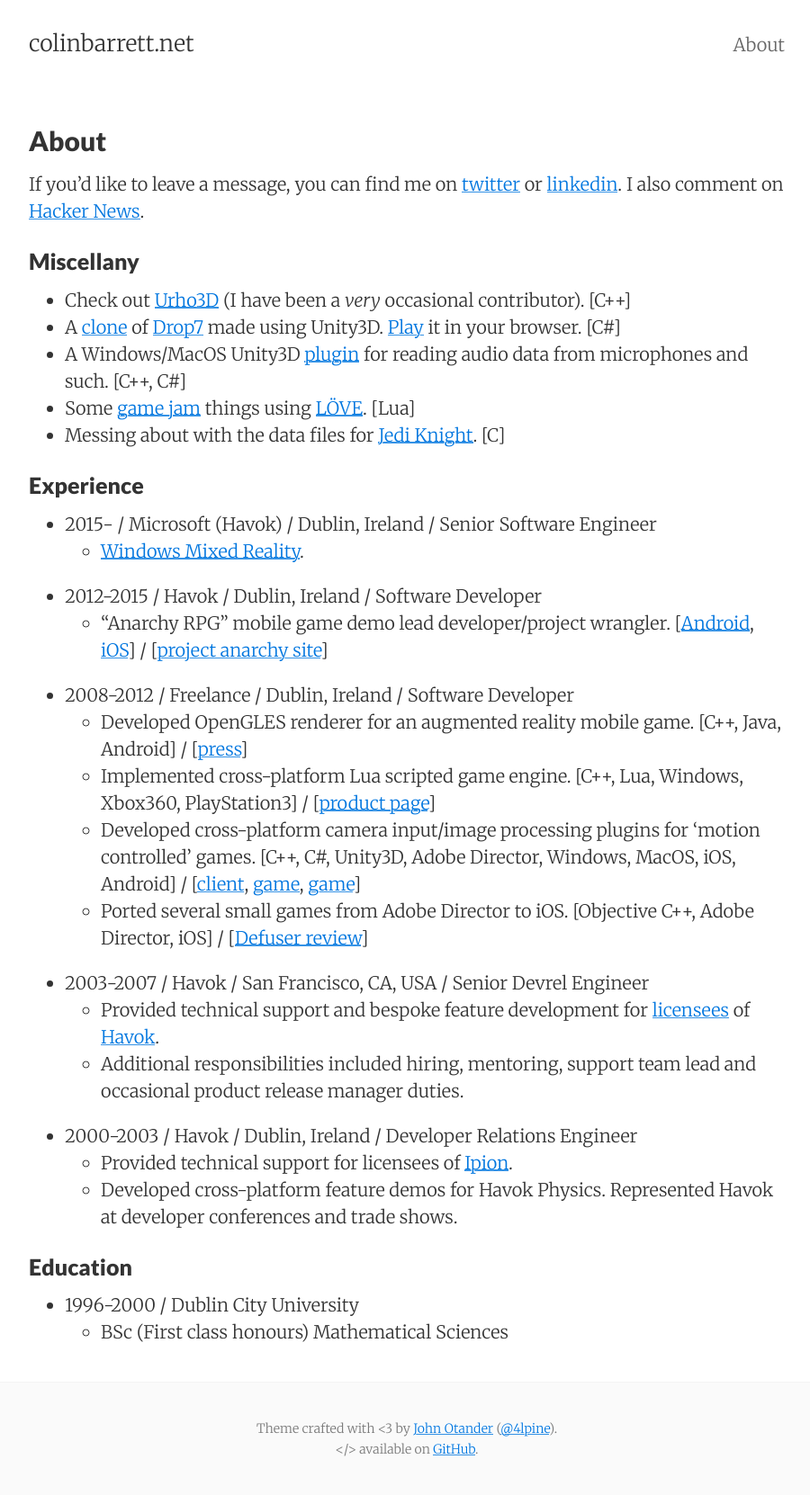
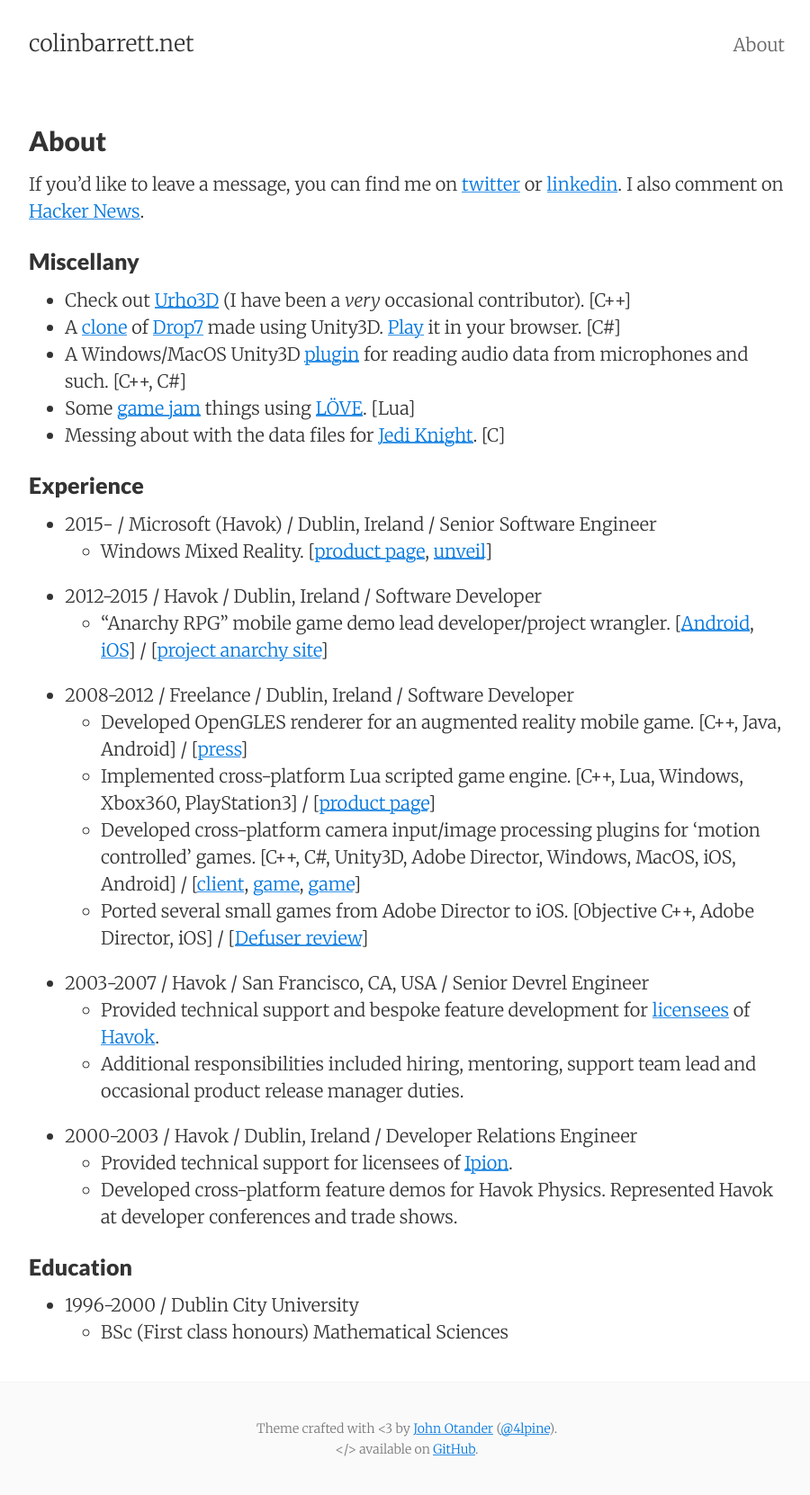
Before and after one commit to barrettcolin/barrettcolin.github.io, a Jekyll site: the page built from about.md, in a window 1280 px wide. Shown: the whole page at 90% size, without its empty margins (188-1088 px from the left). Built offline with Jekyll 4.4.1, drawn with Linux system fonts in a browser that asks for light colours.

Commit message:
Update about.md

```diff
--- a/about.md
+++ b/about.md
@@ -14,7 +14,7 @@ If you'd like to leave a message, you can find me on [twitter](http://twitter.co
 
 ### Experience
 * 2015- / Microsoft (Havok) / Dublin, Ireland / Senior Software Engineer
-  * [Windows Mixed Reality](https://blogs.windows.com/windowsexperience/2017/10/03/the-era-of-windows-mixed-reality-begins-october-17).
+  * Windows Mixed Reality. \[[product page](https://www.microsoft.com/en-us/windows/windows-mixed-reality), [unveil](https://blogs.windows.com/windowsexperience/2017/10/03/the-era-of-windows-mixed-reality-begins-october-17)\]
 * 2012-2015 / Havok / Dublin, Ireland / Software Developer
   * "Anarchy RPG" mobile game demo lead developer/project wrangler. \[[Android](https://play.google.com/store/apps/details?id=com.havok.Vision.AnarchyRPG&amp;hl=en), [iOS](https://itunes.apple.com/us/app/anarchy-rpg/id660485296?mt=8)\] / \[[project anarchy site](http://projectanarchy.com/)\]
 * 2008-2012 / Freelance / Dublin, Ireland / Software Developer
```
